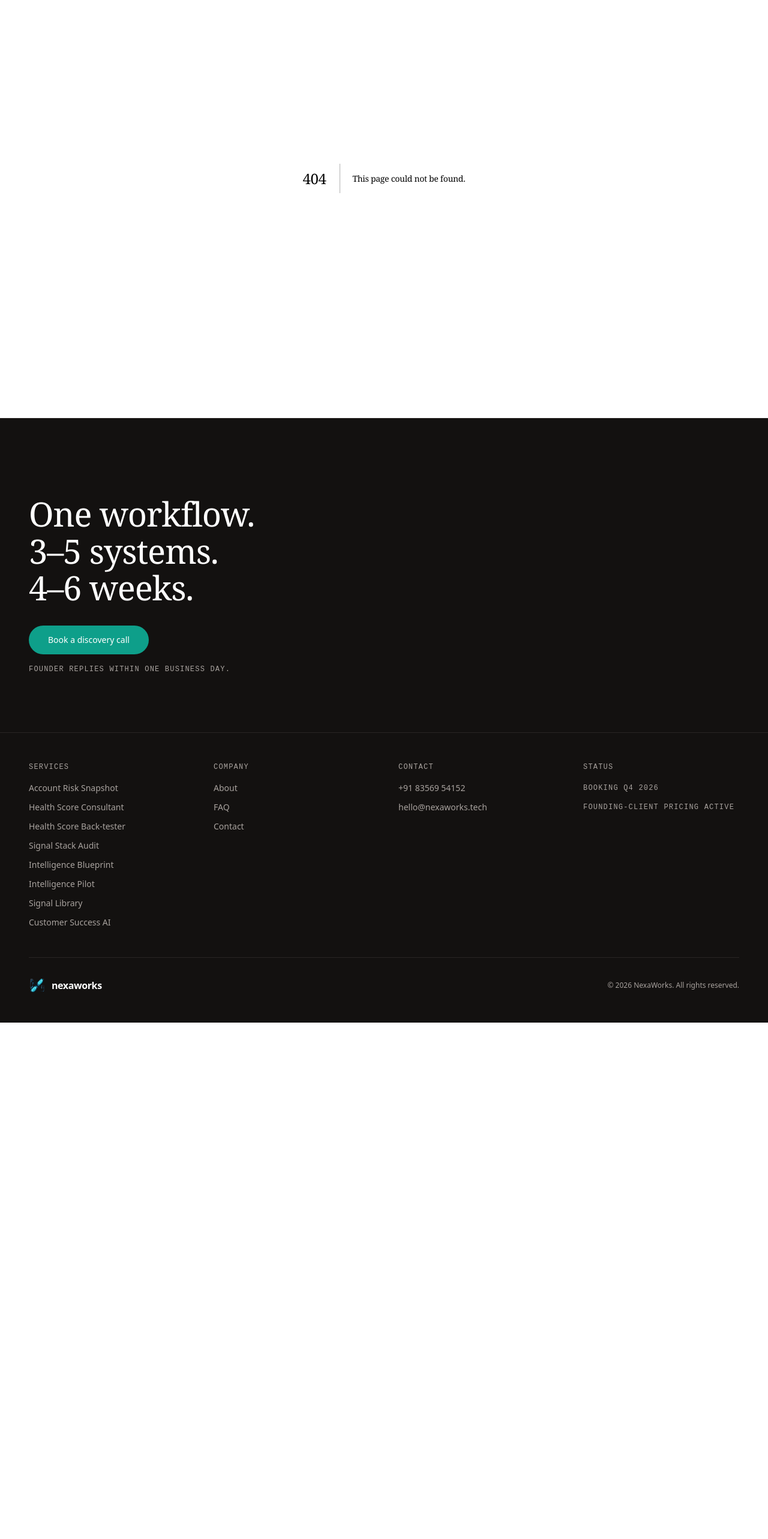
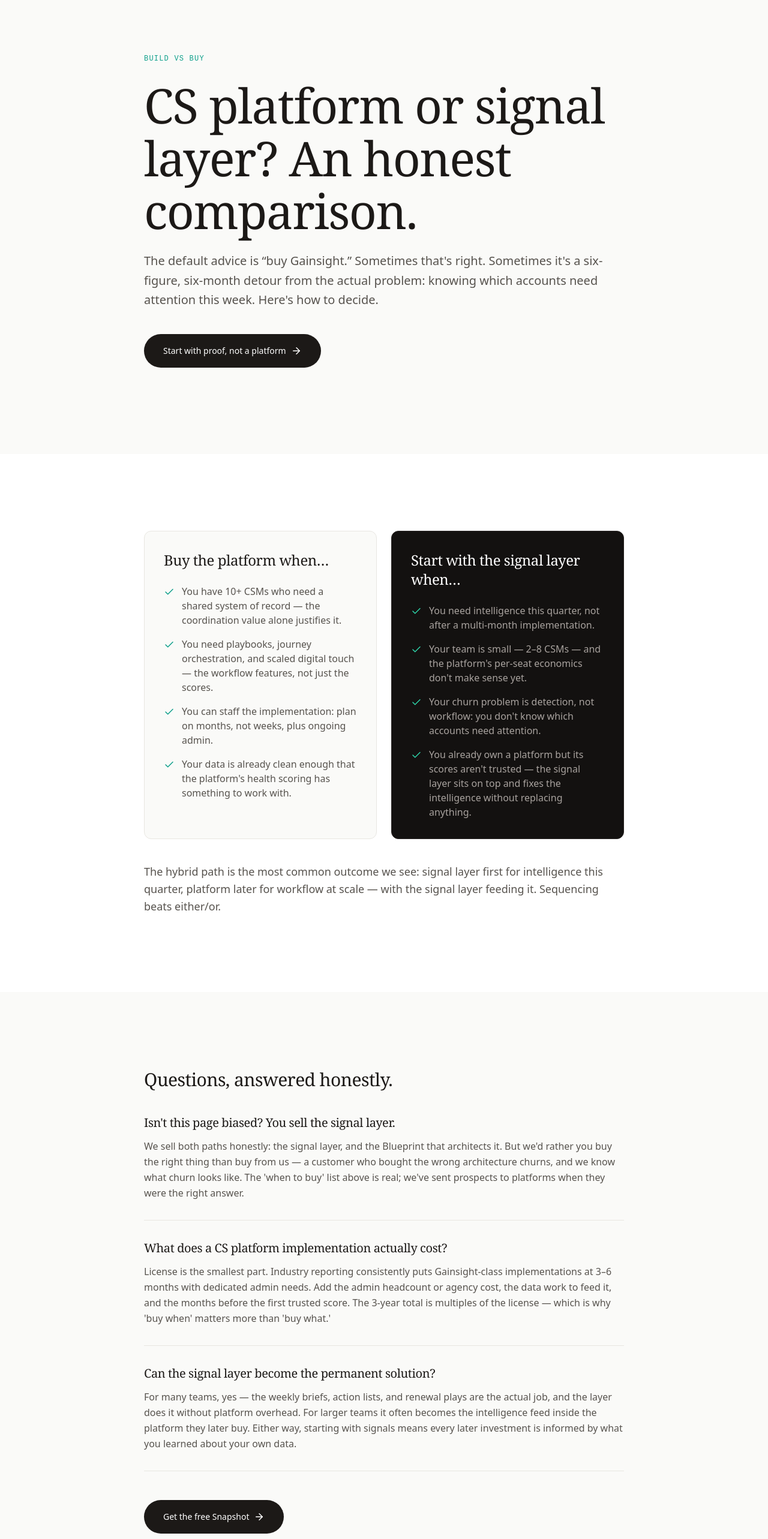
Before and after one commit to sahilghewari/NexaWorks-v4, a Next.js app: page /compare/build-vs-buy-cs-platform in a window 1280 px wide. Before the commit this address had no page. Shown: the part 160-2726 px from the top of the page at 60% size. Before the commit the page ends 1865 px from the top, so only its background shows below. Built offline with nearby package versions, Linux system fonts and the light colour scheme.

Commit message:
Add /compare/build-vs-buy-cs-platform (strategy #16)

```diff
--- /dev/null
+++ b/src/app/compare/build-vs-buy-cs-platform/page.tsx
@@ -0,0 +1,134 @@
+import Link from "next/link";
+import { ArrowRight, Check } from "lucide-react";
+
+export const metadata = {
+  title: "Build vs Buy: CS Platform or Signal Layer? | NexaWorks",
+  description:
+    "Should you buy a customer success platform, build your own intelligence, or add a signal layer first? An honest 3-year cost comparison — including when you should just buy the platform.",
+  alternates: { canonical: "/compare/build-vs-buy-cs-platform" },
+};
+
+const buyWhen = [
+  "You have 10+ CSMs who need a shared system of record — the coordination value alone justifies it.",
+  "You need playbooks, journey orchestration, and scaled digital touch — the workflow features, not just the scores.",
+  "You can staff the implementation: plan on months, not weeks, plus ongoing admin.",
+  "Your data is already clean enough that the platform's health scoring has something to work with.",
+];
+
+const signalFirstWhen = [
+  "You need intelligence this quarter, not after a multi-month implementation.",
+  "Your team is small — 2–8 CSMs — and the platform's per-seat economics don't make sense yet.",
+  "Your churn problem is detection, not workflow: you don't know which accounts need attention.",
+  "You already own a platform but its scores aren't trusted — the signal layer sits on top and fixes the intelligence without replacing anything.",
+];
+
+const faqs = [
+  {
+    q: "Isn't this page biased? You sell the signal layer.",
+    a: "We sell both paths honestly: the signal layer, and the Blueprint that architects it. But we'd rather you buy the right thing than buy from us — a customer who bought the wrong architecture churns, and we know what churn looks like. The 'when to buy' list above is real; we've sent prospects to platforms when they were the right answer.",
+  },
+  {
+    q: "What does a CS platform implementation actually cost?",
+    a: "License is the smallest part. Industry reporting consistently puts Gainsight-class implementations at 3–6 months with dedicated admin needs. Add the admin headcount or agency cost, the data work to feed it, and the months before the first trusted score. The 3-year total is multiples of the license — which is why 'buy when' matters more than 'buy what.'",
+  },
+  {
+    q: "Can the signal layer become the permanent solution?",
+    a: "For many teams, yes — the weekly briefs, action lists, and renewal plays are the actual job, and the layer does it without platform overhead. For larger teams it often becomes the intelligence feed inside the platform they later buy. Either way, starting with signals means every later investment is informed by what you learned about your own data.",
+  },
+];
+
+export default function BuildVsBuyPage() {
+  return (
+    <>
+      <section className="sp-section" style={{ backgroundColor: "var(--nw-canvas)" }}>
+        <div className="container-nw max-w-4xl pt-16">
+          <p className="eyebrow mb-6" style={{ color: "var(--nw-accent)" }}>
+            Build vs Buy
+          </p>
+          <h1 className="mb-6" style={{ color: "var(--nw-ink)" }}>
+            CS platform or signal layer? An honest comparison.
+          </h1>
+          <p className="text-xl leading-relaxed mb-10" style={{ color: "var(--nw-ink-soft)" }}>
+            The default advice is &ldquo;buy Gainsight.&rdquo; Sometimes that&apos;s right.
+            Sometimes it&apos;s a six-figure, six-month detour from the actual problem:
+            knowing which accounts need attention this week. Here&apos;s how to decide.
+          </p>
+          <div className="flex flex-col sm:flex-row gap-6 pb-4">
+            <Link
+              href="/account-risk-snapshot"
+              className="inline-flex h-14 items-center justify-center rounded-full px-8 text-sm font-medium text-white transition-colors"
+              style={{ backgroundColor: "var(--nw-ink)" }}
+            >
+              Start with proof, not a platform <ArrowRight size={18} className="ml-2" />
+            </Link>
+          </div>
+        </div>
+      </section>
+
+      <section className="sp-section" style={{ backgroundColor: "white" }}>
+        <div className="container-nw max-w-4xl">
+          <div className="grid grid-cols-1 md:grid-cols-2 gap-6">
+            <div
+              className="rounded-xl p-6 md:p-8"
+              style={{ backgroundColor: "var(--nw-canvas)", border: "1px solid var(--nw-line-light)" }}
+            >
+              <h2 className="text-2xl mb-6" style={{ color: "var(--nw-ink)" }}>Buy the platform when…</h2>
+              <ul className="space-y-4">
+                {buyWhen.map((item) => (
+                  <li key={item} className="flex items-start gap-3" style={{ color: "var(--nw-ink-soft)" }}>
+                    <Check size={18} className="mt-1 flex-shrink-0" strokeWidth={2} style={{ color: "var(--nw-accent)" }} />
+                    {item}
+                  </li>
+                ))}
+              </ul>
+            </div>
+            <div
+              className="rounded-xl p-6 md:p-8"
+              style={{ backgroundColor: "var(--nw-dark)", border: "1px solid var(--nw-line-dark)" }}
+            >
+              <h2 className="text-2xl mb-6 text-white">Start with the signal layer when…</h2>
+              <ul className="space-y-4">
+                {signalFirstWhen.map((item) => (
+                  <li key={item} className="flex items-start gap-3" style={{ color: "var(--nw-warm-400)" }}>
+                    <Check size={18} className="mt-1 flex-shrink-0" strokeWidth={2} style={{ color: "var(--nw-accent-glow)" }} />
+                    {item}
+                  </li>
+                ))}
+              </ul>
+            </div>
+          </div>
+          <p className="text-lg leading-relaxed mt-10" style={{ color: "var(--nw-ink-soft)" }}>
+            The hybrid path is the most common outcome we see: signal layer first for
+            intelligence this quarter, platform later for workflow at scale — with the
+            signal layer feeding it. Sequencing beats either/or.
+          </p>
+        </div>
+      </section>
+
+      <section className="sp-section" style={{ backgroundColor: "var(--nw-canvas)" }}>
+        <div className="container-nw max-w-4xl">
+          <h2 className="text-3xl mb-10" style={{ color: "var(--nw-ink)" }}>
+            Questions, answered honestly.
+          </h2>
+          <div className="space-y-8">
+            {faqs.map((faq) => (
+              <div key={faq.q} className="pb-8" style={{ borderBottom: "1px solid var(--nw-line-light)" }}>
+                <h3 className="text-xl mb-3" style={{ color: "var(--nw-ink)" }}>{faq.q}</h3>
+                <p className="leading-relaxed" style={{ color: "var(--nw-ink-soft)" }}>{faq.a}</p>
+              </div>
+            ))}
+          </div>
+          <div className="mt-12">
+            <Link
+              href="/account-risk-snapshot"
+              className="inline-flex h-14 items-center justify-center rounded-full px-8 text-sm font-medium text-white transition-colors"
+              style={{ backgroundColor: "var(--nw-ink)" }}
+            >
+              Get the free Snapshot <ArrowRight size={18} className="ml-2" />
+            </Link>
+          </div>
+        </div>
+      </section>
+    </>
+  );
+}
```
